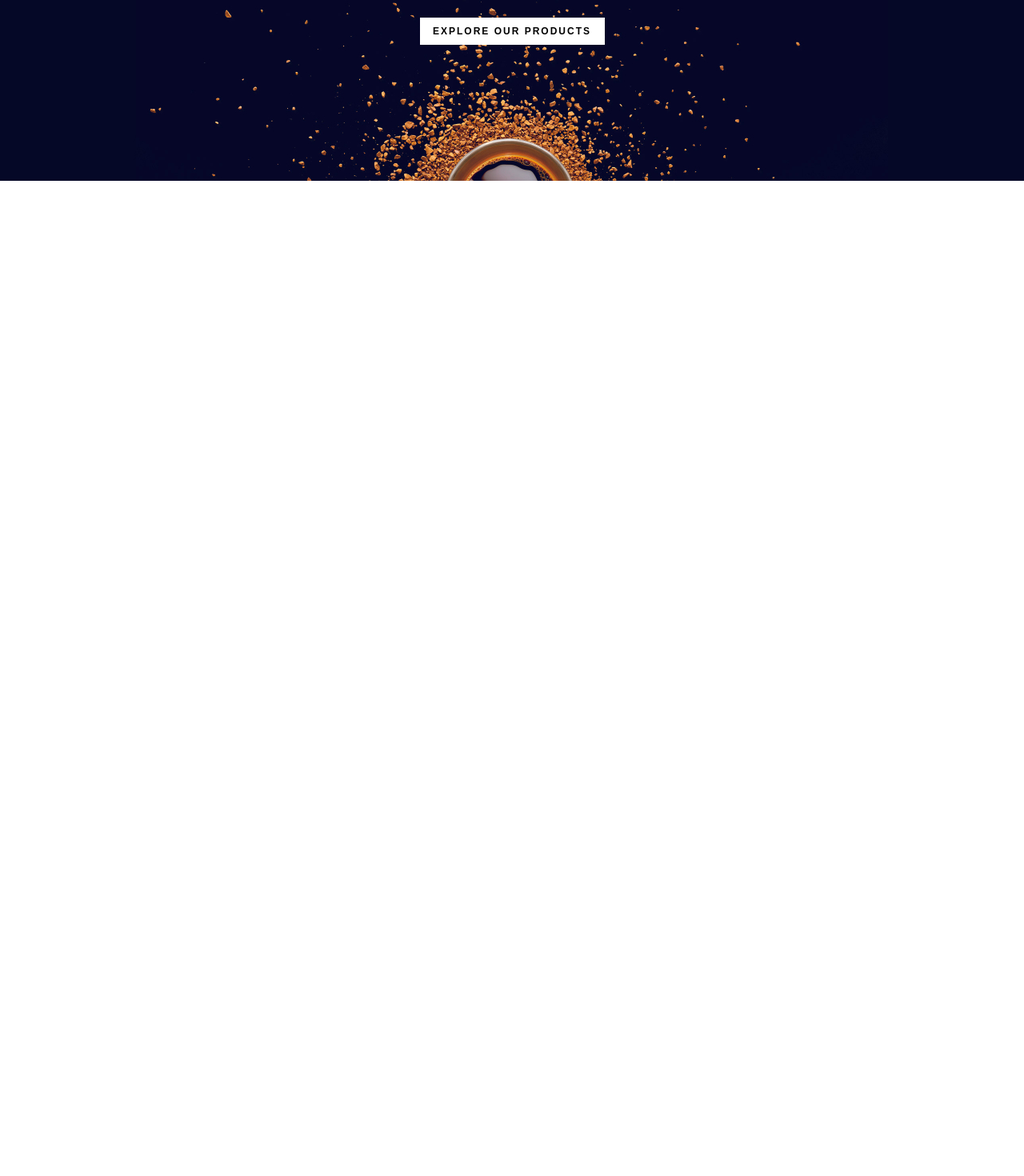
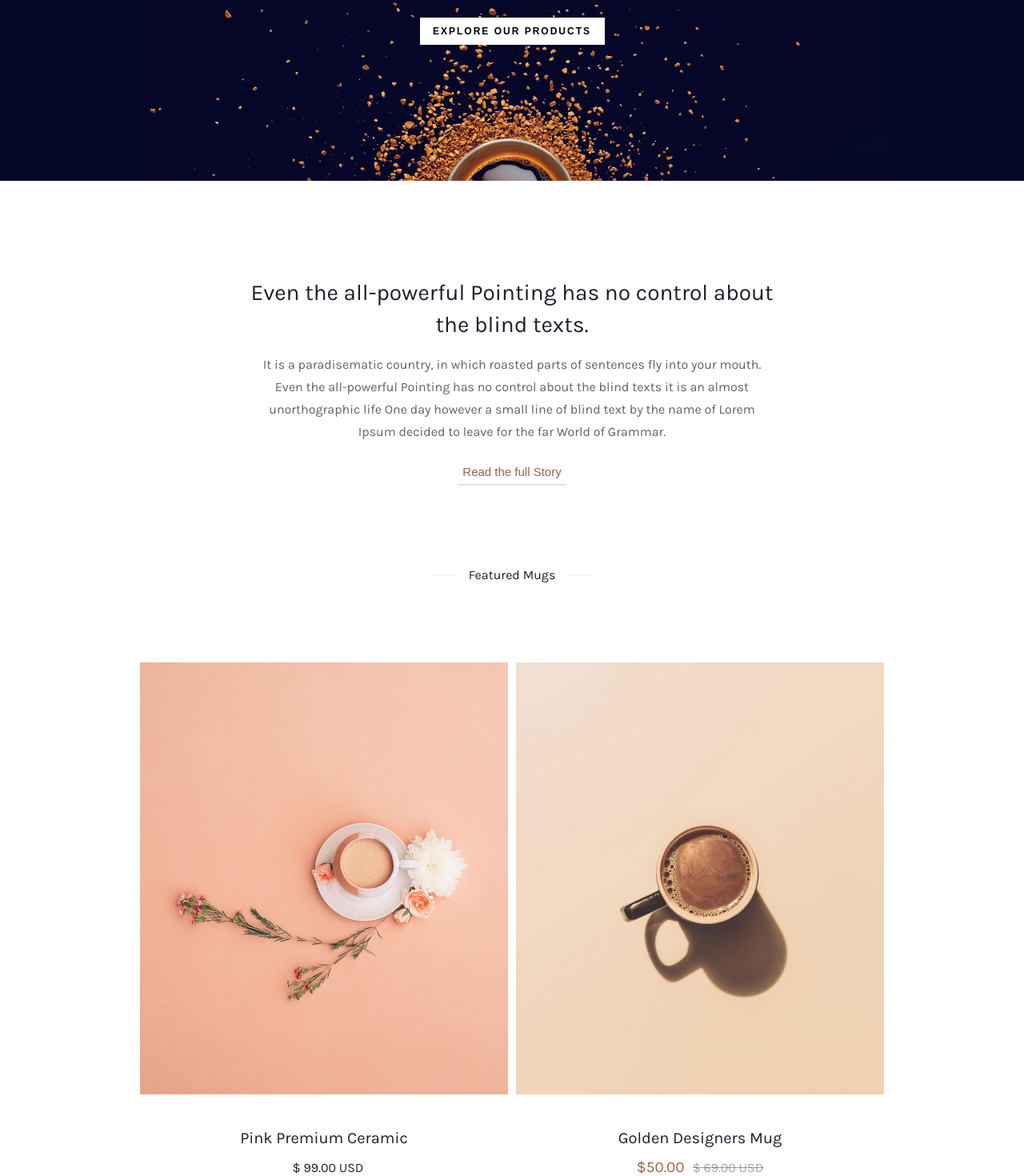
Before and after one commit to network-Error/coffee-style, a React (Create React App) app: page / in a window 1280 px wide. Shown: the part 384-1854 px from the top of the page at 80% size. Before the commit the page ends 800 px from the top, so only its background shows below. Built offline with nearby package versions, Linux system fonts and the light colour scheme.

Commit message:
modified files: App.js, style.scss; add images; create new file:  card.js

```diff
--- a/src/App.js
+++ b/src/App.js
@@ -1,5 +1,6 @@
 import { BrowserRouter } from 'react-router-dom';
 import './App.css';
+import Catalog from './components/Catalog/Catalog';
 import Header from './components/Header/Header';
 import Mugs from './components/Mugs/Mugs';
 
@@ -9,6 +10,7 @@ function App() {
       <div className="App">
         <Header />
         <Mugs />
+        <Catalog />
       </div>
     </BrowserRouter>
   );
--- a/src/components/Catalog/Catalog.js
+++ b/src/components/Catalog/Catalog.js
@@ -0,0 +1,32 @@
+import React from 'react';
+import CardShop from './card';
+import pinkPremium from '../../assets/mugs1.png';
+import goldenMugs from '../../assets/mugs2.png';
+import '../style.scss';
+
+const Catalog = (props) => {
+    return (
+        <div className='catalog container'>
+            <div className='catalog__text'>
+                <h2>Even the all-powerful Pointing has no control about the blind texts.</h2>
+                <p>It is a paradisematic country, in which roasted parts of sentences fly into your mouth. Even the all-powerful Pointing has no control about the blind texts it is an almost unorthographic life One day however a small line of blind text by the name of Lorem Ipsum decided to leave for the far World of Grammar.</p>
+                <button>Read the full Story</button>
+            </div>
+
+            <div className='catalog__featured'>
+                <div className='catalog__featured__header'>
+                    <span></span>
+                    <p>Featured Mugs</p>
+                    <span></span>
+                </div>
+
+                <div className='catalog__featured__items'>
+                    <CardShop img={pinkPremium} alt={'pinkPremium'} text={'Pink Premium Ceramic'} price={'$ 99.00 USD'} />
+                    <CardShop className={'cardShop__price cardShop__innv'} img={goldenMugs} alt={'goldenMugs'} text={'Golden Designers Mug'} prices={'$50.00'} price={'$ 69.00 USD'} />
+                </div>
+            </div>
+        </div>
+    )
+}
+
+export default Catalog;
--- /dev/null
+++ b/src/components/Catalog/card.js
@@ -0,0 +1,15 @@
+import React from 'react';
+import '../style.scss';
+
+const CardShop = (props) => {
+    return (
+        <div className='cardShop'>
+            <img src={props.img} alt={props.alt}/>
+            <p>{props.text}</p>
+            <span className='cardShop__actualPrice'>{props.prices}</span>
+            <span className={props.className}>{props.price}</span>
+        </div>
+    )
+}
+
+export default CardShop;
--- a/src/components/style.scss
+++ b/src/components/style.scss
@@ -116,3 +116,107 @@ h1, h2, h3, h4, h5, h6, p {
         }
     }
 }
+
+// Catalog
+.catalog {
+    padding-top: 120px;
+    display: flex;
+    flex-direction: column;
+
+    .catalog__text {
+        width: 658px;
+        text-align: center;
+        margin: 0 auto 102px;
+
+        h2 {
+            font-size: 28px;
+            line-height: 40px;
+            margin-bottom: 16px;
+            font-weight: 400;
+        }
+
+        p {
+            line-height: 28px;
+            color: rgba(29, 31, 46, 0.7);
+            margin-bottom: 21px;
+        }
+
+        button {
+            background-color: inherit;
+            border: none;
+            cursor: pointer;
+            font-size: 15px;
+            line-height: 28px;
+            color: #A25F48;
+            border-bottom: 2px solid rgba(162, 95, 75, 0.2);
+            transition: .3s;
+        }
+
+        button:hover {
+            color: darksalmon;
+            border-color: darksalmon;
+        }
+    }
+
+    .catalog__featured {
+        display: flex;
+        flex-direction: column;
+        justify-content: center;
+        align-items: center;
+
+        .catalog__featured__header {
+            display: flex;
+            justify-content: center;
+            align-items: center;
+            margin-bottom: 100px;
+
+            span {
+                width: 30px;
+                height: 1px;
+                background-color: #ECECED;
+            }
+
+            p {
+                margin: 0 15px;
+            }
+        }
+
+        .catalog__featured__items {
+            width: 960px;
+            display: flex;
+            justify-content: center;
+            text-align: center;
+            gap: 10px;
+            margin-bottom: 100px;
+
+            .cardShop {
+                img {
+                    margin-bottom: 35px;
+                }
+
+                p {
+                    font-size: 20px;
+                    line-height: 30px;
+                    margin-bottom: 5px;
+                }
+
+                .cardShop__actualPrice {
+                    font-size: 19px;
+                    line-height: 32px;
+                    color: #A25F48;
+                    margin-right: 10px;
+                }
+
+                .cardShop__price {
+                    line-height: 28px;
+                    color: rgba(29, 31, 46, 0.7);
+                }
+
+                .cardShop__innv {
+                    color: rgba(29, 31, 46, 0.4);
+                    text-decoration: line-through;
+                }
+            }
+        }
+    }
+}
```
Also changed, not shown: src/assets/mugs1.png (added), src/assets/mugs2.png (added).
